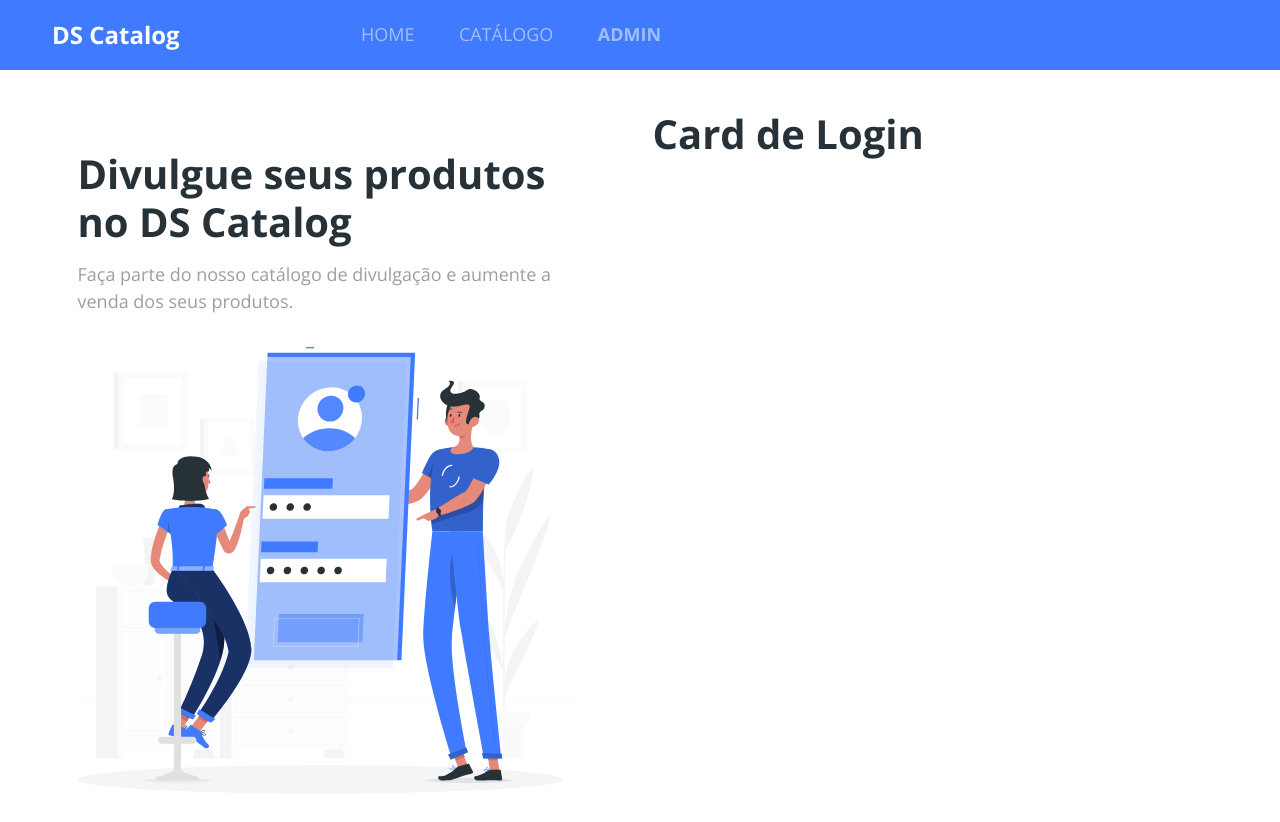
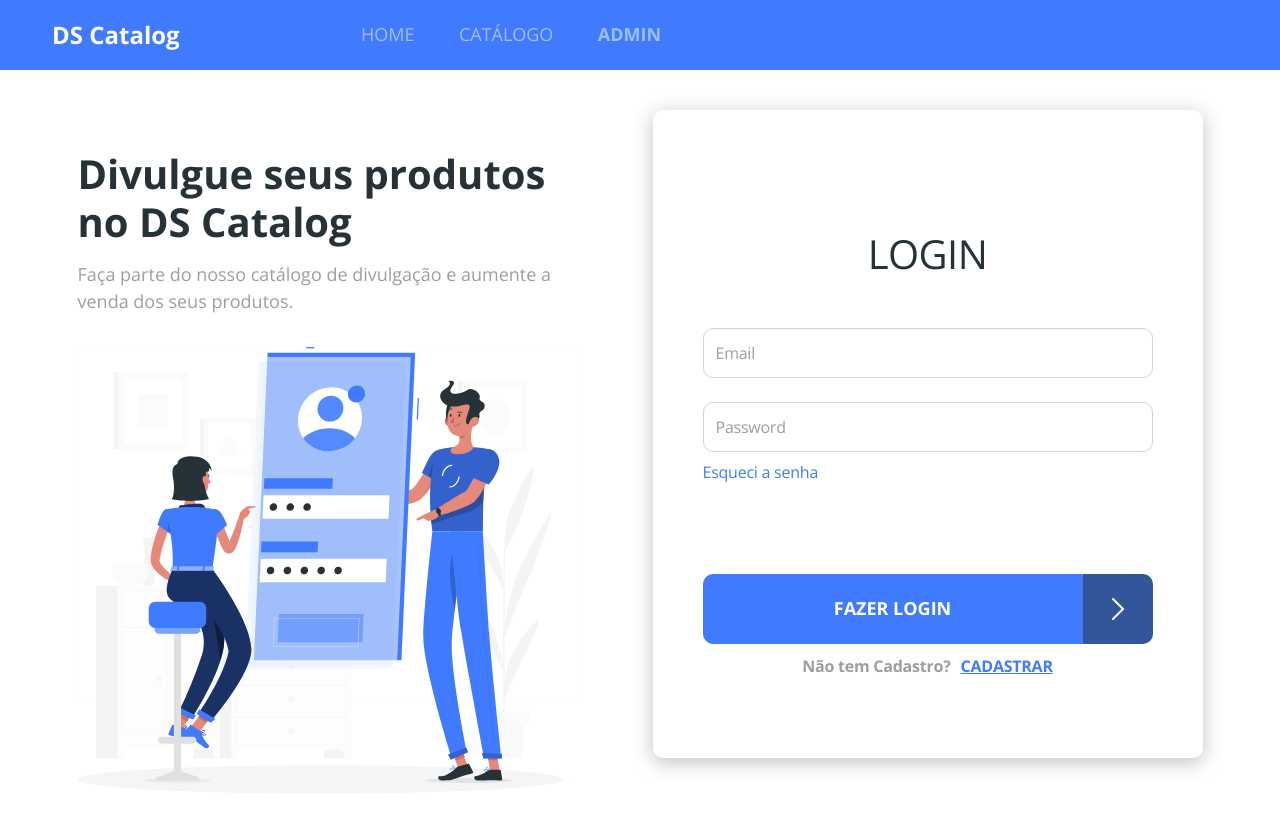
Before and after one commit to helderargomes/dscatalog-full, a React (Create React App) app in the folder frontweb/: page /admin/auth/login in a window 1280 px wide. Shown: the top 822 px of the page. Built offline with nearby package versions, Linux system fonts and the light colour scheme; no server answers.

Commit message:
Login card styling

```diff
--- a/frontweb/src/App.css
+++ b/frontweb/src/App.css
@@ -23,3 +23,15 @@
   body {
     background: white;
   }
+
+  .base-input {
+    border-radius: 10px;
+    font-size: 1em;
+    letter-spacing: -0.015em;
+    color: #263238;
+    height: 50px;
+  }
+
+  .base-input::placeholder {
+    color: #9E9E9E;
+  }
--- a/frontweb/src/components/ButtonIcon/styles.css
+++ b/frontweb/src/components/ButtonIcon/styles.css
@@ -3,6 +3,7 @@
 }
 
 .btn-container button {
+  width: calc(100% - 50px);
   border-radius: 10px 0px 0px 10px;
 }
 
@@ -29,6 +30,10 @@
     height: 70px;
   }
 
+  .btn-container button {
+    width: calc(100% - 70px);
+  }
+
   .btn h6 {
     font-size: 18px;
   }
--- /dev/null
+++ b/frontweb/src/pages/Admin/Auth/Login/index.tsx
@@ -0,0 +1,44 @@
+import { Link } from 'react-router-dom';
+import ButtonIcon from 'components/ButtonIcon';
+
+import './styles.css';
+
+const Login = () => {
+  return (
+    <div className="base-card login-card">
+      <h1>LOGIN</h1>
+      <form>
+        <div className="mb-4">
+          <input
+            type="text"
+            className="form-control base-input"
+            placeholder="Email"
+            name="username"
+          />
+        </div>
+        <div className="mb-2">
+          <input
+            type="password"
+            className="form-control base-input "
+            placeholder="Password"
+            name="password"
+          />
+        </div>
+        <Link to="/admin/auth/recover" className="login-link-recover">
+          Esqueci a senha
+        </Link>
+        <div className="login-submit">
+          <ButtonIcon text="Fazer login" />
+        </div>
+        <div className="signup-container">
+          <span className="not-registered">Não tem Cadastro?</span>
+          <Link to="/admin/auth/register" className="login-link-register">
+            CADASTRAR
+          </Link>
+        </div>
+      </form>
+    </div>
+  );
+};
+
+export default Login;
--- /dev/null
+++ b/frontweb/src/pages/Admin/Auth/Login/styles.css
@@ -0,0 +1,56 @@
+.login-card {
+  padding: 20px;
+  font-size: 16px;
+}
+
+.login-card h1 {
+  font-weight: normal;
+  font-size: 2.5em;
+  text-align: center;
+  letter-spacing: -0.015em;
+  color: #263238;
+  text-transform: uppercase;
+  margin-top: 70px;
+  margin-bottom: 50px;
+}
+
+.login-link-recover {
+  font-size: 1em;
+  letter-spacing: -0.015em;
+  color: #407bff;
+  display: block;
+  margin-bottom: 90px;
+}
+
+.login-link-register {
+  font-weight: bold;
+  font-size: 1em;
+  text-align: center;
+  letter-spacing: -0.015em;
+  text-decoration-line: underline;
+  color: #407bff;
+  margin-left: 10px;
+}
+
+.login-submit {
+  margin-bottom: 10px;
+}
+
+.not-registered {
+  font-weight: bold;
+  font-size: 1em;
+  text-align: center;
+  letter-spacing: -0.015em;
+  color: #9e9e9e;
+}
+
+.signup-container {
+  text-align: center;
+  margin-bottom: 30px;
+}
+
+@media (min-width: 576px) {
+    .login-card {
+        padding: 50px;
+      }
+}
--- a/frontweb/src/pages/Admin/Auth/index.tsx
+++ b/frontweb/src/pages/Admin/Auth/index.tsx
@@ -1,5 +1,6 @@
 import { ReactComponent as AuthImage } from "assets/images/auth-image.svg";
 import { Route, Switch } from "react-router-dom";
+import Login from './Login';
 
 import './styles.css';
 
@@ -17,7 +18,7 @@
       <div className="auth-form-container">
         <Switch>
           <Route path="/admin/auth/login">
-            <h1>Card de Login</h1>
+            <Login />
           </Route>
           <Route path="/admin/auth/signup">
             <h1>Card de Signup</h1>
```
Lines whose indentation alone changed are shown as unchanged.
